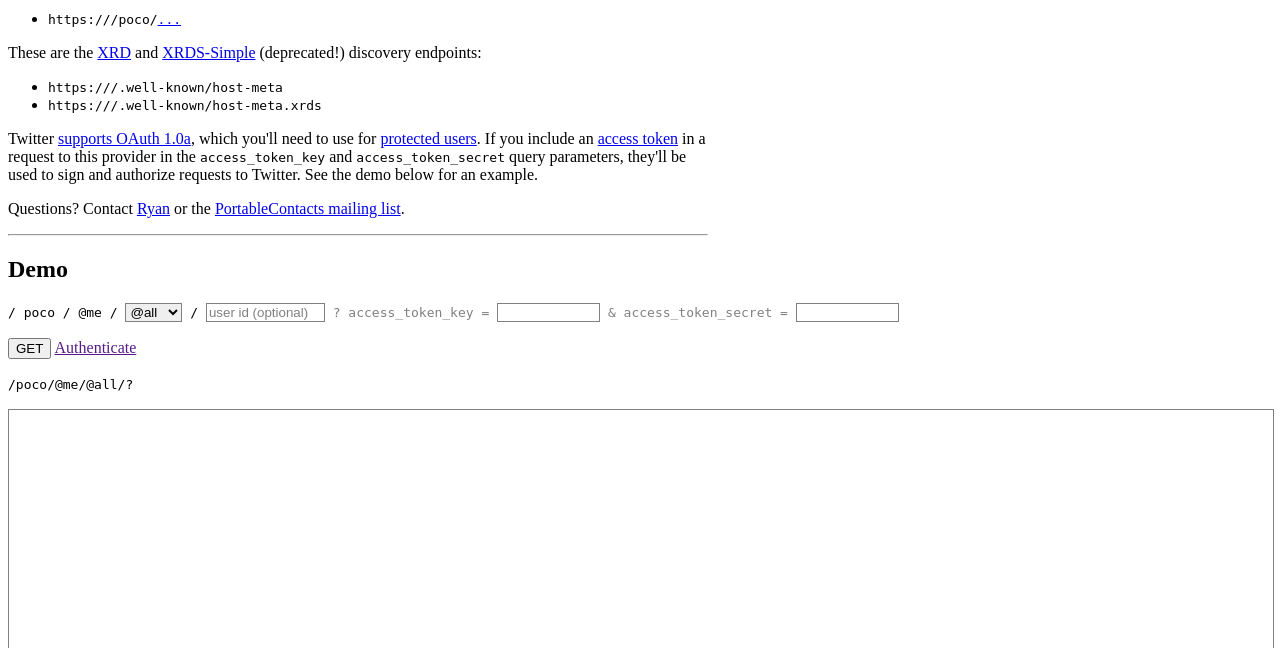
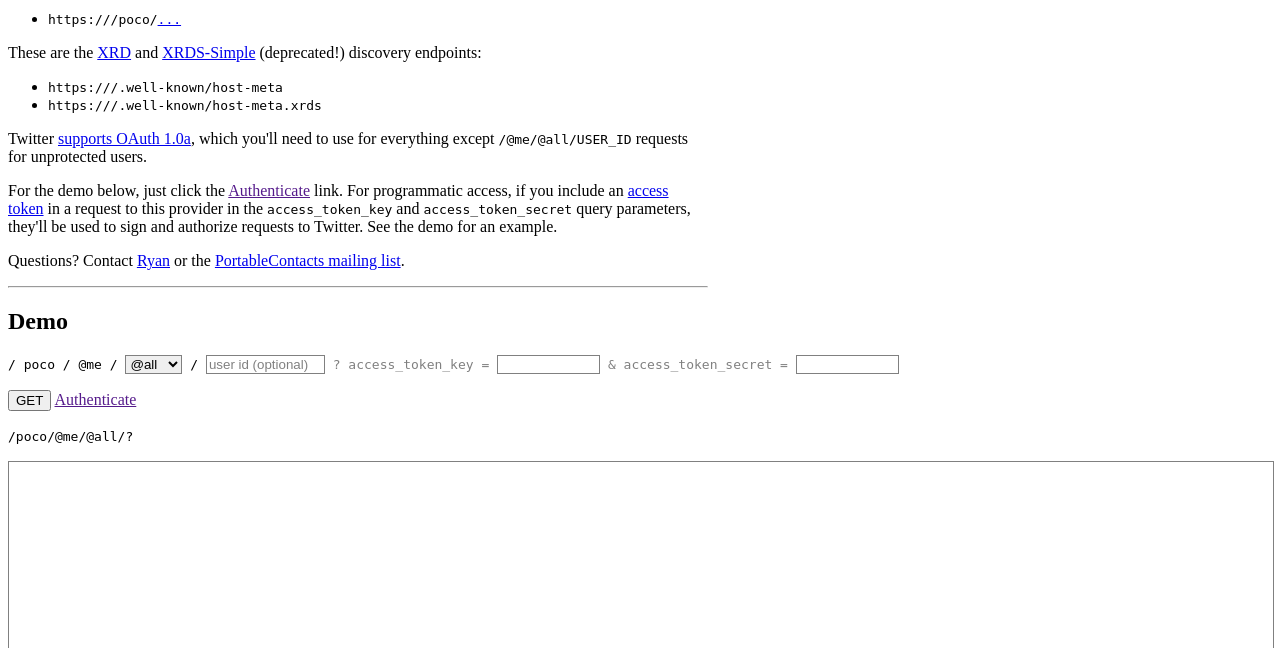
Before and after one commit to snarfed/portablecontacts-unofficial, a Python web app: template templates/twitter_index.html in a window 1280 px wide. Shown: the part 156-804 px from the top of the page. Run offline with Jinja, Linux system fonts and the light colour scheme; the template is opened without the code that fills it, so the values that code supplies are empty; some libraries are stand-ins or nearby versions.

Commit message:
tweak auth wording

```diff
--- a/templates/twitter_index.html
+++ b/templates/twitter_index.html
@@ -1,16 +1,19 @@
 {% extends "index.html" %}
 
 {% block oauth_details %}
-Twitter
+<p>Twitter
 <a href="https://dev.twitter.com/docs/auth/obtaining-access-tokens">supports
-OAuth 1.0a</a>, which you'll need to use for
-<a href="https://support.twitter.com/articles/14016-about-public-and-protected-tweets">protected
-users</a>. If you include an
+OAuth 1.0a</a>, which you'll need to use for everything
+except <code>/@me/@all/USER_ID</code> requests for unprotected users.</p>
+
+<p>For the demo below, just click the
+<a href="{{ auth_url }}">Authenticate</a> link. For programmatic access, if you
+include an
 <a href="https://dev.twitter.com/docs/auth/implementing-sign-twitter">access
 token</a> in a request to this provider in the
 <code>access_token_key</code> and <code>access_token_secret</code> query
 parameters, they'll be used to sign and authorize requests to Twitter. See the
-demo below for an example.
+demo for an example.
 {% endblock %}
 
 {% block query_params %}
```
